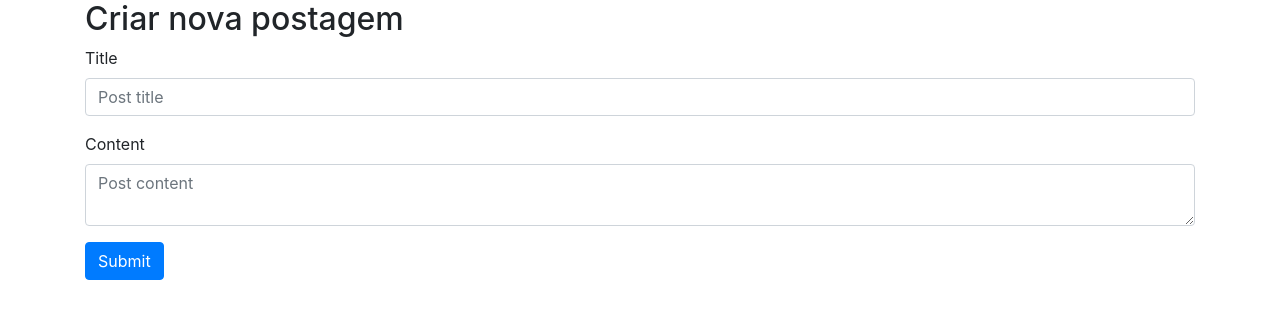
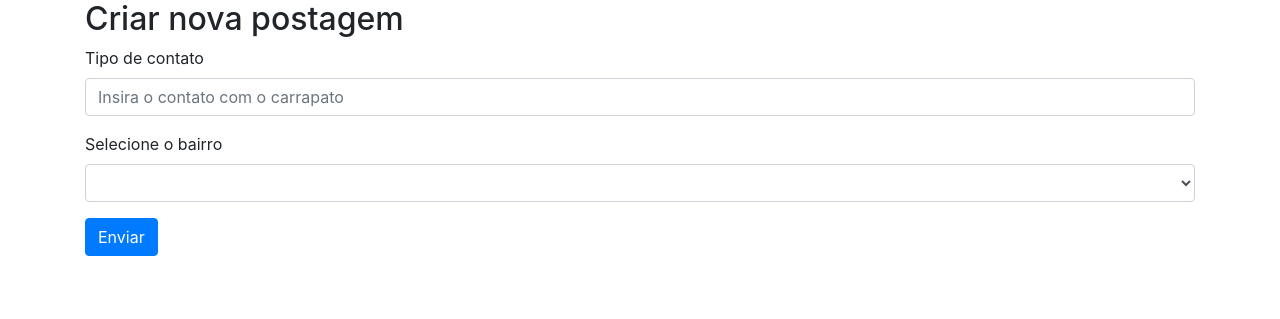
Before and after one commit to evertonvieira-univesp/PI_UNIVESP_PIRA, a Flask app: page /create in a window 1280 px wide. Shown: the part 56-375 px from the top of the page. Run offline with Flask 2, Linux system fonts and the light colour scheme; some libraries are stand-ins or nearby versions.

Commit message:
Função de seleção

```diff
--- a/app.py
+++ b/app.py
@@ -1,6 +1,9 @@
 import sqlite3
+
 from flask import Flask, render_template, request, url_for, flash, redirect
 from werkzeug.exceptions import abort
+
+
 
 def get_db_connection():
     conn = sqlite3.connect('database.db')
@@ -9,8 +12,7 @@ def get_db_connection():
 
 def get_post(post_id):
     conn = get_db_connection()
-    post = conn.execute('SELECT * FROM posts WHERE id = ?',
-                        (post_id,)).fetchone()
+    post = conn.execute('SELECT * FROM posts WHERE id = ?',(post_id,)).fetchone()
     conn.close()
     if post is None:
         abort(404)
--- a/schema.sql
+++ b/schema.sql
@@ -4,6 +4,6 @@ DROP TABLE IF EXISTS posts;
 CREATE TABLE posts (
     id INTEGER PRIMARY KEY AUTOINCREMENT,
     created TIMESTAMP NOT NULL DEFAULT CURRENT_TIMESTAMP,
-    title integer NOT NULL,
+    title TEXT NOT NULL,
     content TEXT NOT NULL
 );
--- a/templates/create.html
+++ b/templates/create.html
@@ -5,19 +5,30 @@
 
 <form method="post">
     <div class="form-group">
-        <label for="title">Title</label>
+        <label for="title">Tipo de contato</label>
         <input type="text" name="title"
-               placeholder="Post title" class="form-control"
+               placeholder="Insira o contato com o carrapato" class="form-control"
                value="{{ request.form['title'] }}"></input>
     </div>
 
+
     <div class="form-group">
-        <label for="content">Content</label>
-        <textarea name="content" placeholder="Post content"
-                  class="form-control">{{ request.form['content'] }}</textarea>
-    </div>
+    <label for="Bairro">Selecione o bairro</label>
+    <select class="form-control" value="{{ request.form['content'] }}">
+        <option></option>
+      <option>Bairro 1</option>
+      <option>Bairro 2</option>
+      <option>Bairro 3</option>
+      <option>Bairro 4</option>
+      <option>Bairro 5</option>
+    </select>
+  </div>
+
+
+
+
     <div class="form-group">
-        <button type="submit" class="btn btn-primary">Submit</button>
+        <button type="submit" class="btn btn-primary">Enviar</button>
     </div>
 </form>
 {% endblock %}
--- a/templates/index.html
+++ b/templates/index.html
@@ -12,4 +12,6 @@
         </a>
         <hr>
     {% endfor %}
+
+
 {% endblock %}
```
Also changed, not shown: database.db, templates/db_process.html (line endings or trailing spaces), 1 other file.
